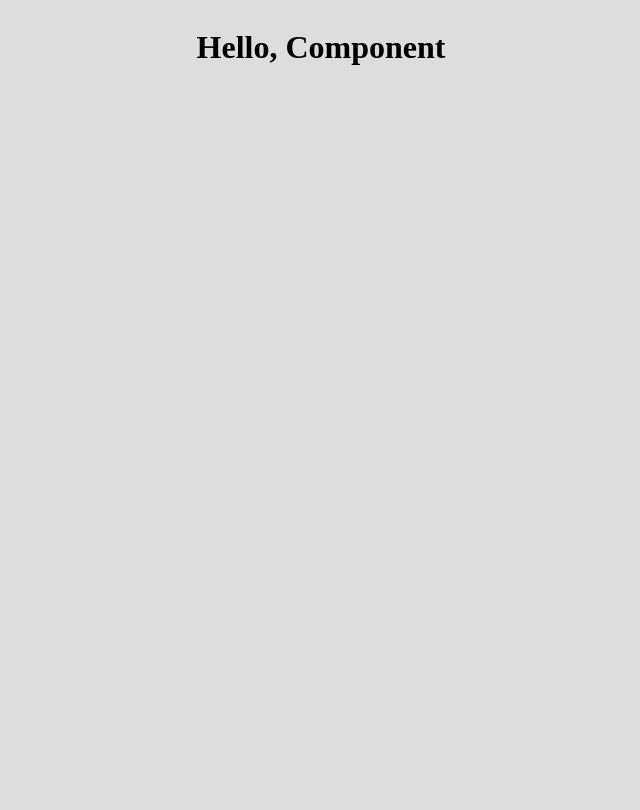
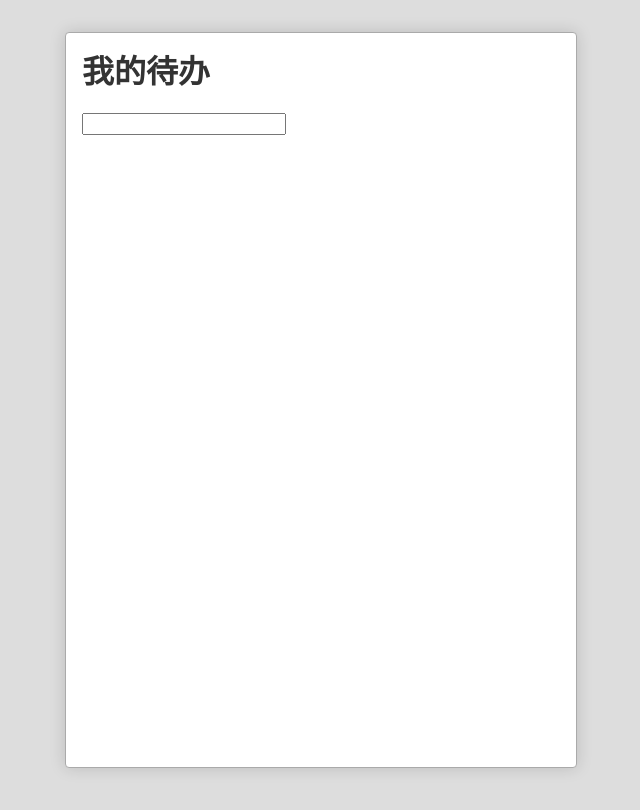
Before and after one commit to x397906946/todoList, a React (Create React App) app: page / in a window 1280 px wide. Shown: the top 810 px of the page, without its empty margins (319-959 px from the left). Built offline with nearby package versions, Linux system fonts and the light colour scheme.

Commit message:
完成添加事项

```diff
--- a/src/App.js
+++ b/src/App.js
@@ -9,17 +9,16 @@ class App extends Component {
   constructor(props){
     super(props)
     this.state = {
-      newTodo: 'test',
-      todoList: [
-        {id: 1, title: '第一个待办'},
-        {id: 2, title: '第二个待办'}
-      ]
+      newTodo: '',
+      todoList: []
     }
+    this.addTodo = this.addTodo.bind(this)
+    this.changeTitle = this.changeTitle.bind(this)
   }
   render() {
     let todos = this.state.todoList.map((item, index) => {
       return (
-        <li>
+        <li key={index}>
           <TodoItem todo={item}/>
         </li>
       )
@@ -28,7 +27,8 @@ class App extends Component {
       <div className="App">
         <h1>我的待办</h1>
         <div className="inputWrapper">
-          <TodoInput content={this.state.newTodo}/>
+          <TodoInput content={this.state.newTodo}
+                     onSubmit={this.addTodo} onChange={this.changeTitle}/>
         </div>
         <ol>
           {todos}
@@ -36,6 +36,29 @@ class App extends Component {
       </div>
     )
   }
+  addTodo(e){
+    this.state.todoList.push({
+      id: idMaker(),
+      title: e.target.value,
+      status: null,
+      deleted: false
+    })
+    this.setState({
+      newTodo: '',
+      todoList: this.state.todoList
+    })
+  }
+  changeTitle(e) {
+    this.setState({
+      newTodo: e.target.value,
+      todoList: this.state.todoList
+    })
+  }
 }
 
 export default App;
+
+let id = 0
+function idMaker() {
+  return ++id
+}
--- a/src/index.js
+++ b/src/index.js
@@ -1,11 +1,11 @@
-import React, {Component} from 'react';
+import React from 'react';
 import ReactDOM from 'react-dom';
 import './index.css';
-import Welcome from './welcome'
+import App from './App'
 import * as serviceWorker from './serviceWorker';
 
 ReactDOM.render(
-  <Welcome/>,
+  <App/>,
   document.getElementById('root')
 )
 
--- a/src/todoInput.js
+++ b/src/todoInput.js
@@ -1,7 +1,21 @@
 import React, {Component} from 'react'
 
 export default class TodoInput extends Component {
+  constructor(props){
+    super(props)
+    this.submit = this.submit.bind(this)
+    this.changeTitle = this.changeTitle.bind(this)
+  }
   render() {
-    return <input type="text" value={this.props.content}/>
+    return <input type="text" Value={this.props.content}
+                  onKeyPress={this.submit} onChange={this.changeTitle}/>
+  }
+  submit(e){
+    if(e.key === 'Enter'){
+      this.props.onSubmit(e)
+    }
+  }
+  changeTitle(e){
+    this.props.onChange(e)
   }
 }
```
